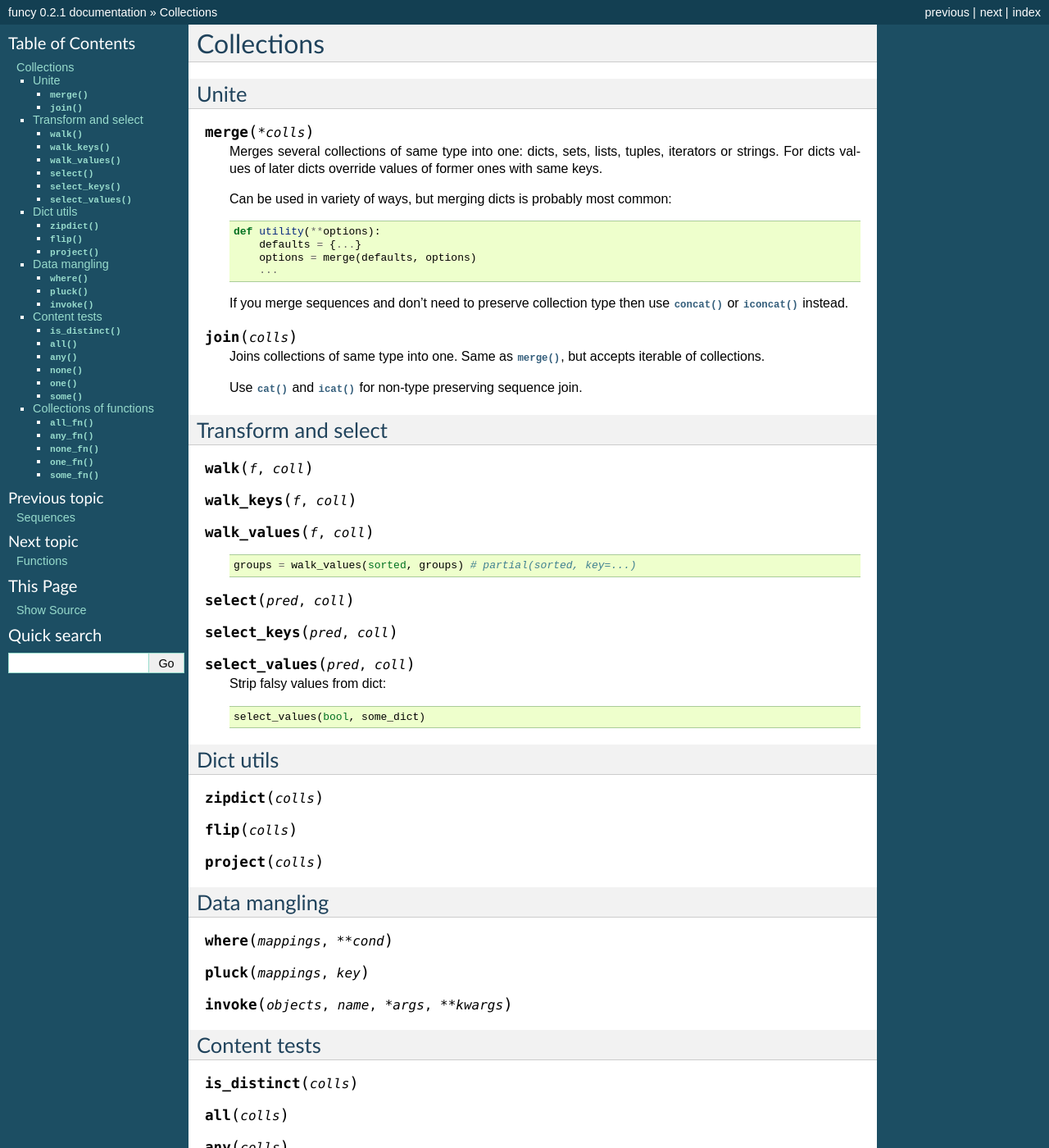
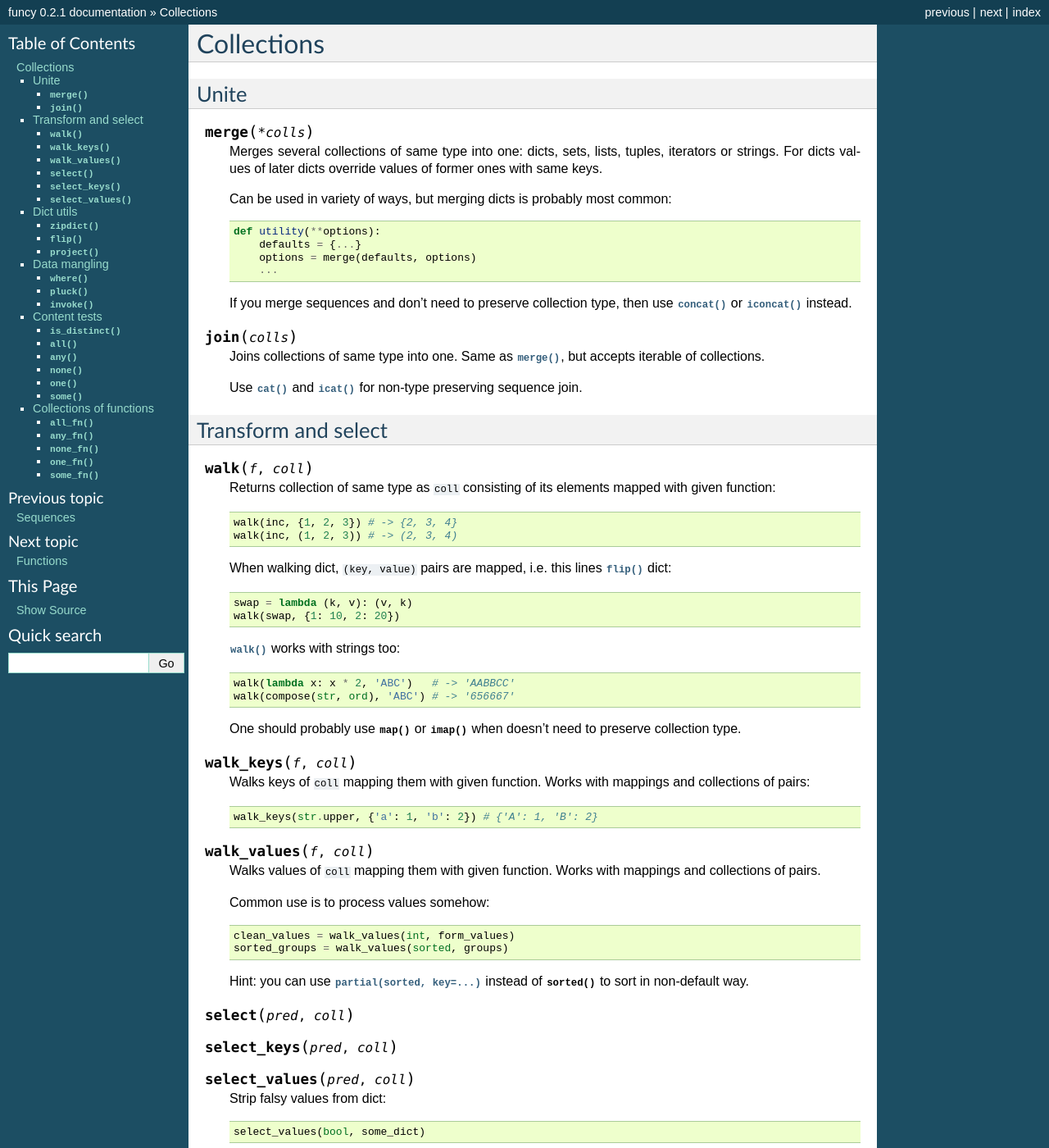
Before and after one commit to Jamaal224/funcy, a Sphinx documentation site: the page built from docs/colls.rst, in a window 1280 px wide and 1400 px high. Shown: the whole window at 82% size. Built offline with Sphinx 7.4.7, drawn with Linux system fonts in a browser that asks for light colours; pages that are not in the unit, such as notebooks, are missing from menus.

Commit message:
Docs for walk*()

```diff
--- a/docs/colls.rst
+++ b/docs/colls.rst
@@ -18,7 +18,7 @@ Unite
             options = merge(defaults, options)
             ...
 
-    If you merge sequences and don't need to preserve collection type then use :func:`concat` or :func:`iconcat` instead.
+    If you merge sequences and don't need to preserve collection type, then use :func:`concat` or :func:`iconcat` instead.
 
 
 .. function:: join(colls)
@@ -32,12 +32,43 @@ Transform and select
 --------------------
 
 .. function:: walk(f, coll)
+
+    Returns collection of same type as ``coll`` consisting of its elements mapped with given function::
+
+        walk(inc, {1, 2, 3}) # -> {2, 3, 4}
+        walk(inc, (1, 2, 3)) # -> (2, 3, 4)
+
+    When walking dict, ``(key, value)`` pairs are mapped, i.e. this lines :func:`flip` dict::
+
+        swap = lambda (k, v): (v, k)
+        walk(swap, {1: 10, 2: 20})
+
+    :func:`walk` works with strings too::
+
+        walk(lambda x: x * 2, 'ABC')   # -> 'AABBCC'
+        walk(compose(str, ord), 'ABC') # -> '656667'
+
+    One should probably use :func:`map` or :func:`~itertools.imap` when doesn't need to preserve collection type.
+
 .. function:: walk_keys(f, coll)
+
+    Walks keys of ``coll`` mapping them with given function. Works with mappings and collections of pairs::
+
+        walk_keys(str.upper, {'a': 1, 'b': 2}) # {'A': 1, 'B': 2}
+
+
+    .. :class:`dicts <dict>`, :class:`defaultdicts <collections.defaultdict>`
+
 .. function:: walk_values(f, coll)
 
-    ::
+    Walks values of ``coll`` mapping them with given function. Works with mappings and collections of pairs.
 
-        groups = walk_values(sorted, groups) # partial(sorted, key=...)
+    Common use is to process values somehow::
+
+        clean_values = walk_values(int, form_values)
+        sorted_groups = walk_values(sorted, groups)
+
+    Hint: you can use :func:`partial(sorted, key=...) <partial>` instead of :func:`sorted` to sort in non-default way.
 
 
 .. function:: select(pred, coll)
```
